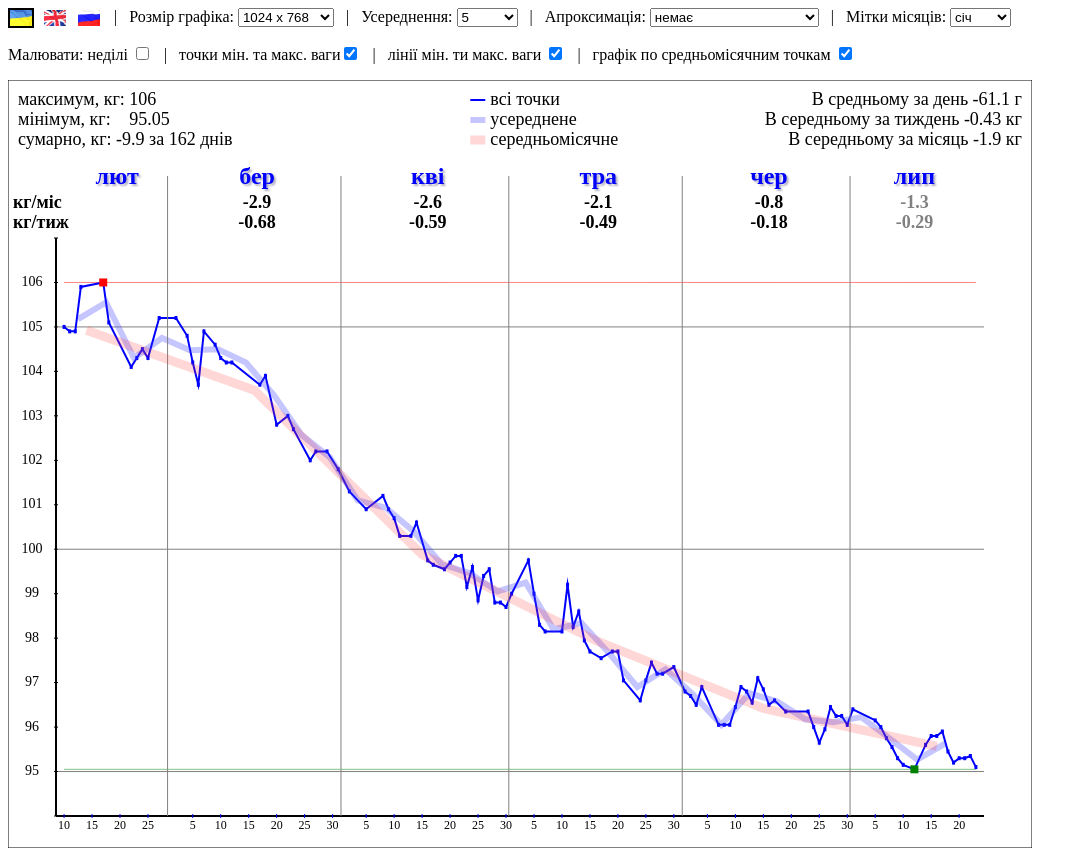
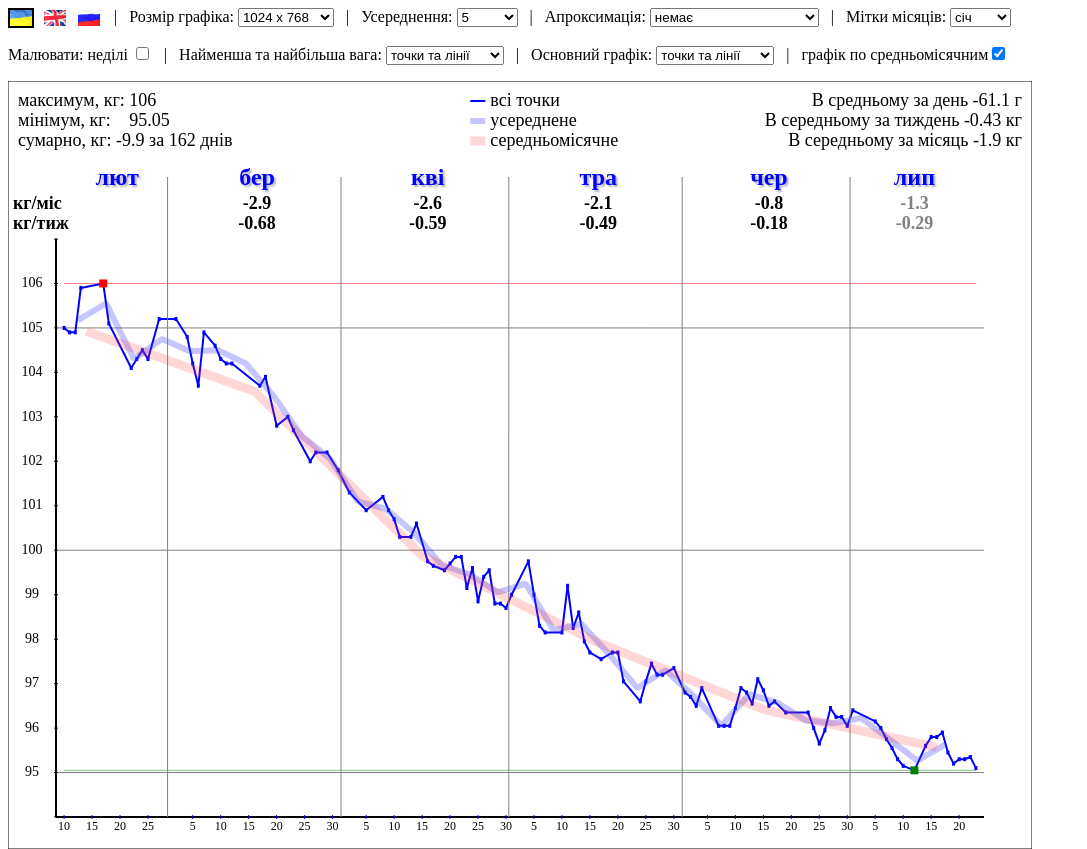
Before and after one commit to EugenePerfect/WeightDraw, a plain HTML site: page weight.html in a window 1280 px wide. Shown: the whole page, without its empty margins (0-1087 px from the left). Drawn offline with Linux system fonts and the light colour scheme.

Commit message:
Отключение основного графика + другие мелкие изменения
При рисовании графиков теперь используется соединение линий с опцией 'bevel', что исключает появление острых "хвостов" в узлах ломаной
(стоит ли это выносить в опции?)
Добавлена возможность запрета отрисовки и выбора стиля отображения для основного графика
Интерфейс в очередной раз переделан

```diff
--- a/weight.html
+++ b/weight.html
@@ -66,11 +66,21 @@
   <p>
     Малювати: <label>неділі <input type="checkbox" id="showsundays_selector" ></label>
     &nbsp;&nbsp;|&nbsp;&nbsp;
-    <label>точки мін. та макс. ваги<input type="checkbox" id="showminmaxdots_selector" checked></label>
+    Найменша та найбільша вага: <select id="minmax_selector">
+      <option value="minmax_none"          >не відображати</option>
+      <option value="minmax_dots"          >точки</option>
+      <option value="minmax_lines"         >лінії</option>
+      <option value="minmax_all"  selected >точки та лінії</option>
+    </select>
     &nbsp;&nbsp;|&nbsp;&nbsp;
-    <label>лінії мін. ти макс. ваги <input type="checkbox" id="showminmaxlines_selector" checked></label>
+    Основний графік: <select id="main__selector">
+      <option value="main_none"          >не відображати</option>
+      <option value="main_dots"          >точки</option>
+      <option value="main_lines"         >лінії</option>
+      <option value="main_all"  selected >точки та лінії</option>
+    </select>
     &nbsp;&nbsp;|&nbsp;&nbsp;
-    <label>графік по средньомісячним точкам <input type="checkbox" id="showmonthlygraph_selector" checked></label>
+    <label>графік по средньомісячним<input type="checkbox" id="showmonthlygraph_selector" checked></label>
   </p>
 
   <canvas id="canvas2"></canvas><br>
--- a/weight.js
+++ b/weight.js
@@ -451,6 +451,9 @@ function DrawGraph(ctx, spline, XScaler, YScaler, smooth = true, nWidth = 1, Str
   let keepstyle = ctx.strokeStyle;
   if(typeof StrokeStyle !== 'undefined') ctx.strokeStyle = StrokeStyle;
 
+  let keepjoin = ctx.lineJoin;
+  ctx.lineJoin = 'bevel';
+
   console.log("DrawGraph(): spline.GetCount() = ", spline.GetCount());
   console.log("DrawGraph(): spline.GetMinX() = ", spline.GetMinX());
 
@@ -491,6 +494,7 @@ function DrawGraph(ctx, spline, XScaler, YScaler, smooth = true, nWidth = 1, Str
 
   ctx.stroke();
 
+  ctx.lineJoin = keepjoin;
   ctx.lineWidth = keepwidth;
   ctx.strokeStyle = keepstyle;
 }
@@ -528,16 +532,18 @@ function DrawSmart(ctx, x1, y1, x2, y2, y0, config){
 
   console.log("spline type", spline.type);
 
-  // Сначала рисуем ломаную через все точки
-  for(var x = 0; x < myDataSet.TotalDots(); x++)
-    spline.AddValue(myDataSet.X(x).getTime(), myDataSet.Y(x));
+  if(config.bDrawMainGraph == "main_lines" || config.bDrawMainGraph == "main_all"){
+    // Сначала рисуем ломаную через все точки
+    for(var x = 0; x < myDataSet.TotalDots(); x++)
+      spline.AddValue(myDataSet.X(x).getTime(), myDataSet.Y(x));
 
-  DrawGraph(ctx, spline, XScaler, YScaler, config.nSmoothType, nDayWidth);
+    DrawGraph(ctx, spline, XScaler, YScaler, config.nSmoothType, nDayWidth);
 
-  spline.Dump();
+    spline.Dump();
+  }
 
   // Теперь сами точки, если необходимо, квадратиками
-  if(nDrawDots){
+  if(config.bDrawMainGraph == "main_dots" || config.bDrawMainGraph == "main_all"){
     for(var x = 0; x < myDataSet.TotalDots(); x++){
       var xc = XScaler.Transform(myDataSet.X(x));
       var yc = YScaler.Transform(myDataSet.Y(x));
@@ -895,8 +901,14 @@ function Update(){
   config.height = parseInt(size_raw[2], 10);
 
   config.bShowSundays = $("#showsundays_selector")[0].checked;
-  config.bDrawMinMaxBoxes= $("#showminmaxdots_selector")[0].checked;
-  config.bDrawMinMaxLines = $("#showminmaxlines_selector")[0].checked;
+
+
+  let minmax = $("select#minmax_selector")[0].value;
+  config.bDrawMinMaxBoxes = (minmax == "minmax_all" || minmax == "minmax_dots") ? true : false;
+  config.bDrawMinMaxLines = (minmax == "minmax_all" || minmax == "minmax_lines") ? true : false;
+
+  debugger;
+  config.bDrawMainGraph = $("select#main__selector")[0].value;
 
   config.bDrawMonthlyGraph = $("#showmonthlygraph_selector")[0].checked;
 
@@ -919,8 +931,9 @@ $("#mesh_selector").bind( "change", function(e) { Update(); });
 $("#showsundays_selector").bind( "change", function(e) { Update(); });
 $("#smoothing_selector").bind( "change", function(e) { Update(); });
 $("#monthlabels_selector").bind( "change", function(e) { Update(); });
-$("#showminmaxdots_selector").bind( "change", function(e) { Update(); });
-$("#showminmaxlines_selector").bind( "change", function(e) { Update(); });
+
+$("#minmax_selector").bind( "change", function(e) { Update(); });
+$("#main__selector").bind( "change", function(e) { Update(); });
 
 $("#showmonthlygraph_selector").bind( "change", function(e) { Update(); });
 
```
Also changed, not shown: weight.en.html (+12 -2 lines), weight.ru.html (+13 -3 lines).
